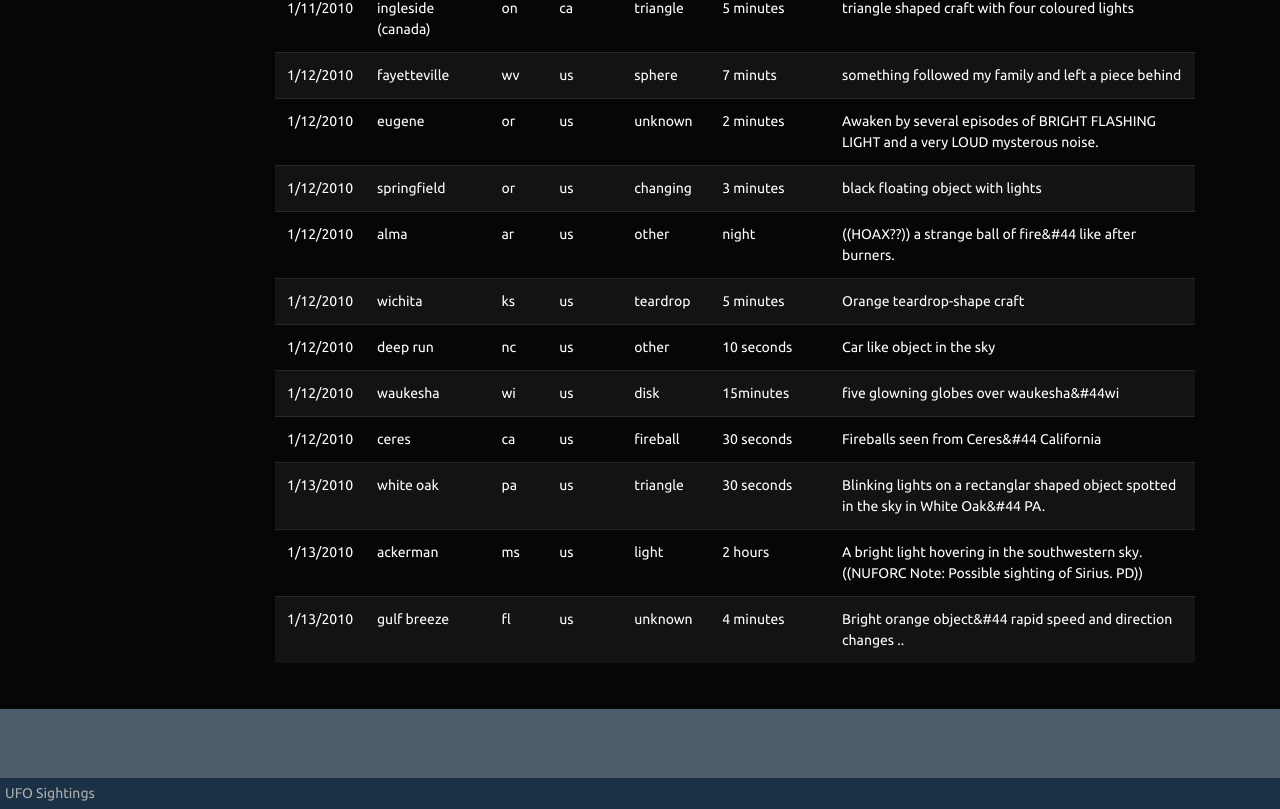
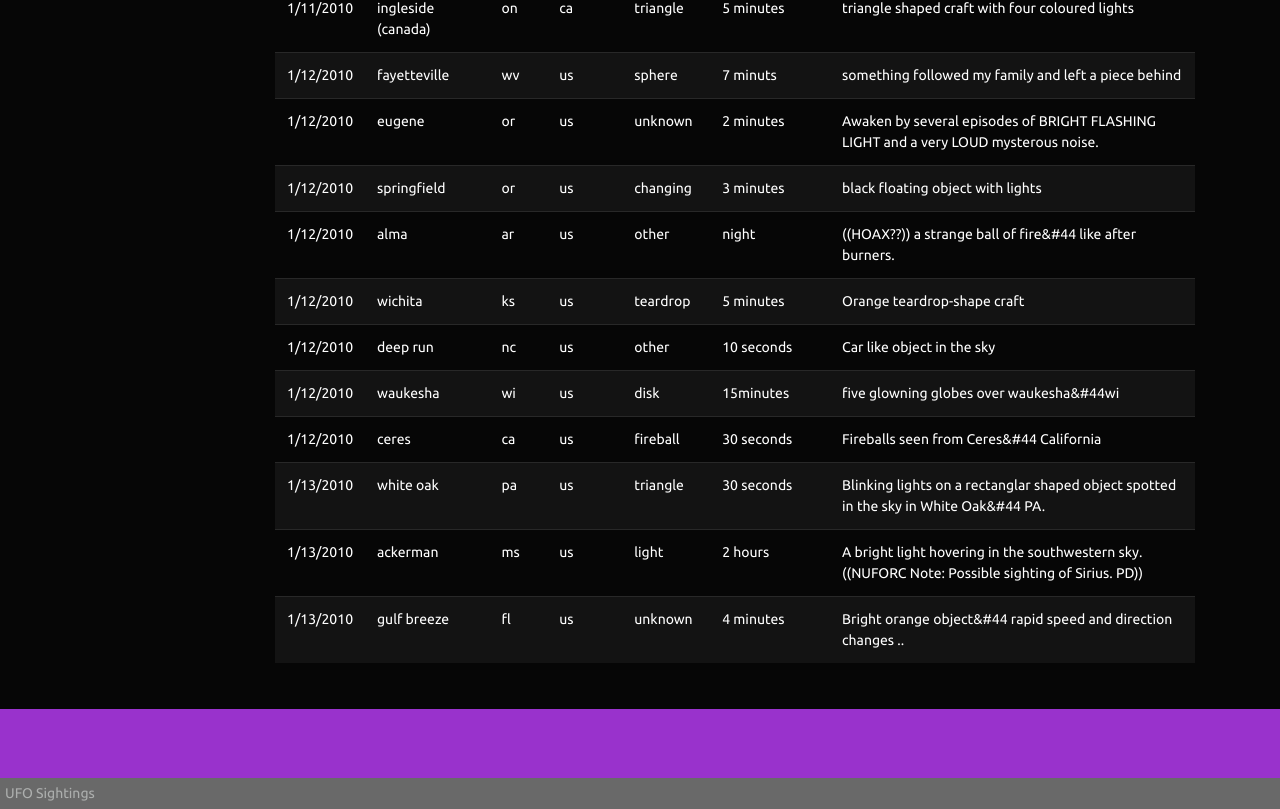
Before and after one commit to JRandle23/Javascript-Challenge, a plain HTML site: page UFO-level-2/index.html in a window 1280 px wide. Shown: the part 7090-7899 px from the top of the page. Drawn offline with nearby package versions, Linux system fonts and the light colour scheme.

Commit message:
fixing footer color

```diff
--- a/UFO-level-2/static/css/style.css
+++ b/UFO-level-2/static/css/style.css
@@ -25,7 +25,7 @@ body {
   bottom: 0;
   left: 0;
   min-height: 100px;
-  background: #4e5d6c;
+  background:darkorchid;
 }
 
 /* The code styles the text at the bottom of the footer */
@@ -35,7 +35,7 @@ body {
   bottom: 0;
   left: 0;
   padding: 5px;
-  background: #1b3146;
+  background:dimgray;
 }
 
 .navbar {
```
